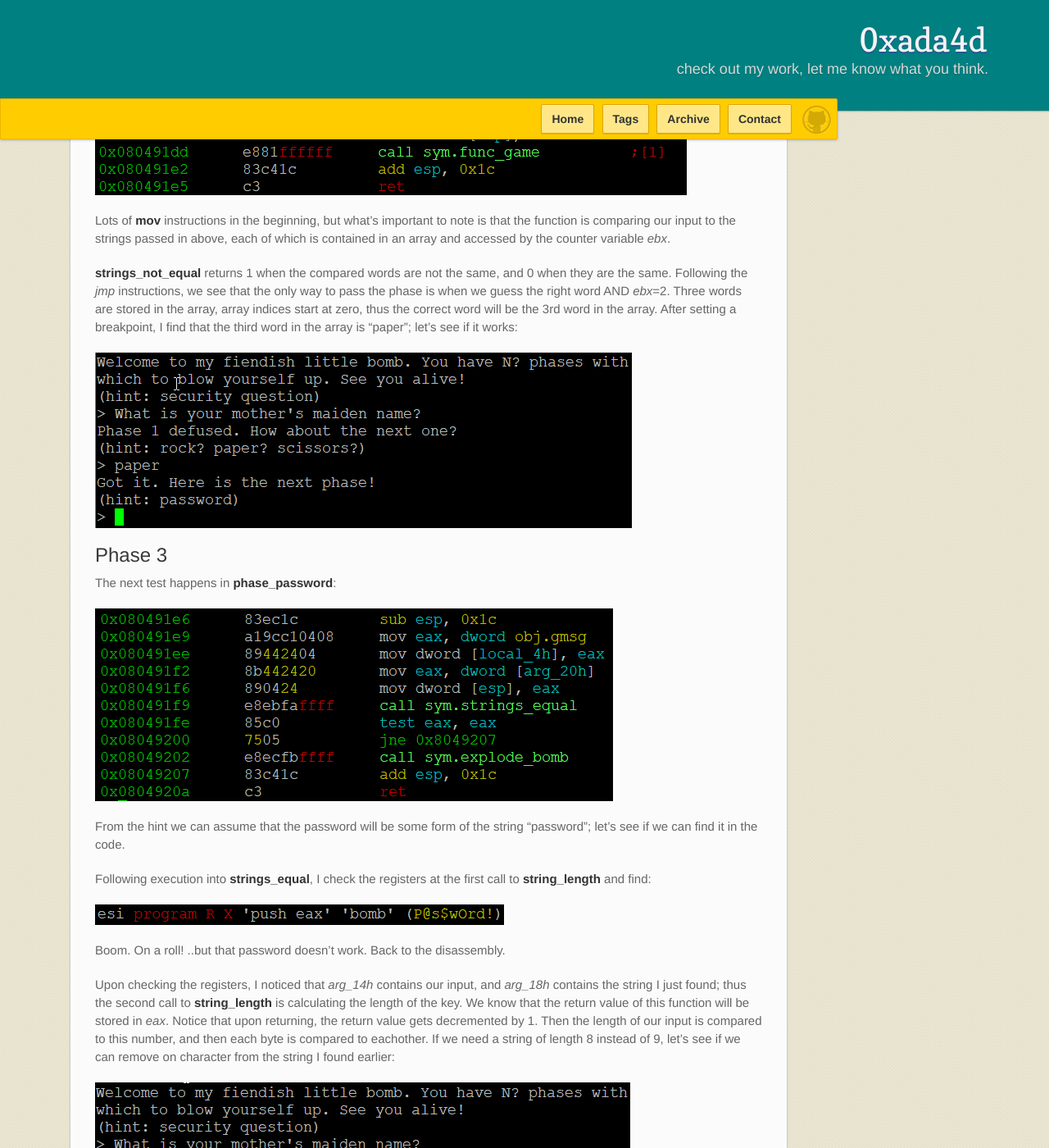
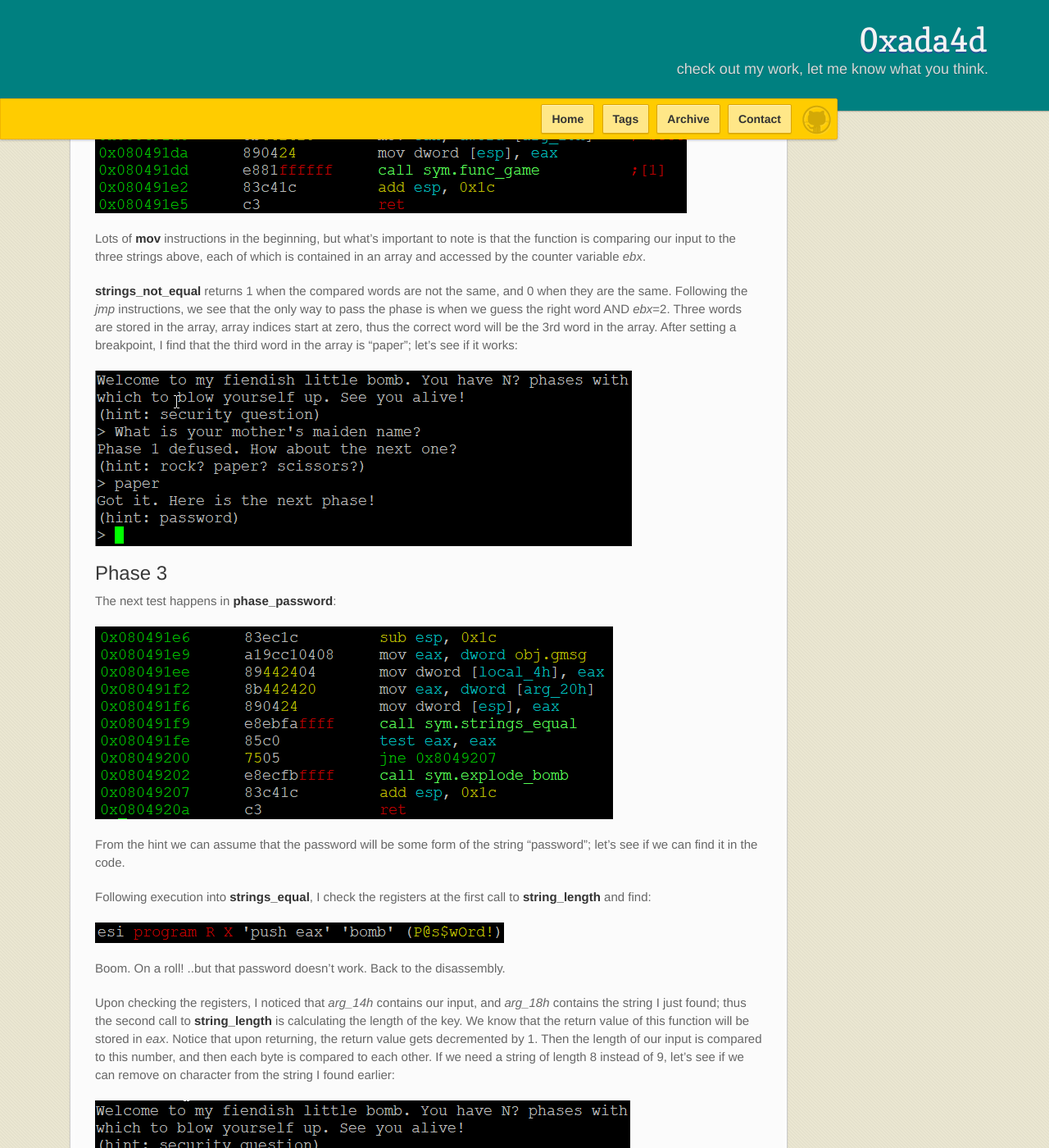
Before and after one commit to 0xada4d/0xada4d.github.io, a Jekyll site: the page built from _posts/2018-04-19-bomblab.md, in a window 1280 px wide and 1400 px high, scrolled down 1994 px. Shown: the whole window at 82% size. Built offline with Jekyll 4.4.1, drawn with Linux system fonts in a browser that asks for light colours; comment, search, counter and statistics services are not loaded; some of the changed text lies outside the part shown.

Commit message:
update new post

```diff
--- a/_posts/2018-04-19-bomblab.md
+++ b/_posts/2018-04-19-bomblab.md
@@ -42,7 +42,7 @@
 
 ![Image](/images/bomblab/2_phase_funcall.png)
 
-Lots of **mov** instructions in the beginning, but what's important to note is that the function is comparing our input to the strings passed in above, each of which is contained in an array and accessed by the counter variable *ebx*.
+Lots of **mov** instructions in the beginning, but what's important to note is that the function is comparing our input to the three strings above, each of which is contained in an array and accessed by the counter variable *ebx*.
 
 **strings_not_equal** returns 1 when the compared words are not the same, and 0 when they are the same. Following the *jmp* instructions, we see that the only way to pass the phase is when we guess the right word AND *ebx*=2. Three words are stored in the array, array indices start at zero, thus the correct word will be the 3rd word in the array. After setting a breakpoint, I find that the third word in the array is "paper"; let's see if it works:
 
@@ -62,7 +62,7 @@
 
 Boom. On a roll! ..but that password doesn't work. Back to the disassembly.
 
-Upon checking the registers, I noticed that *arg_14h* contains our input, and *arg_18h* contains the string I just found; thus the second call to **string_length** is calculating the length of the key. We know that the return value of this function will be stored in *eax*. Notice that upon returning, the return value gets decremented by 1. Then the length of our input is compared to this number, and then each byte is compared to eachother. If we need a string of length 8 instead of 9, let's see if we can remove on character from the string I found earlier:
+Upon checking the registers, I noticed that *arg_14h* contains our input, and *arg_18h* contains the string I just found; thus the second call to **string_length** is calculating the length of the key. We know that the return value of this function will be stored in *eax*. Notice that upon returning, the return value gets decremented by 1. Then the length of our input is compared to this number, and then each byte is compared to each other. If we need a string of length 8 instead of 9, let's see if we can remove on character from the string I found earlier:
 
 ![Image](/images/bomblab/3_diffused.png)
 
@@ -84,7 +84,7 @@
 
 ![Image](/images/bomblab/4_phase_quick_loop.png)
 
-Let's enter some numbers. Assume we enter a *1* as the first word; according to the algorithm, our second word needs to be *2*. On the next iteration of the loop, *ebx* has been incremented by 1, thus the algorithm will begin with the second word we entered. In our case this will be 2. *eax* still contains the sum from the last iteration (2), so after this addition, *eax* contains 4. So our third word needs to be 4. Let's make a table:
+Let's enter some numbers. Assume we enter a *1* as the first word; according to the algorithm, our second word needs to be *2*. On the next iteration of the loop, *ebx* has been incremented by 1, thus the algorithm will begin with the second word we entered: 2. *eax* still contains the sum from the last iteration (2), so after the addition *eax* contains 4. So our third word needs to be 4. Let's make a table:
 
 1st Word: 1
 2nd Word: 1 + 1 = 2
@@ -113,4 +113,4 @@
 
 ![Image](/images/bomblab/5_diffused.png)
 
-Bomb diffused.
+Bomb diffused!
```
Also changed, not shown: other parts of _posts/2018-04-19-bomblab.md (+2 -2 lines).
